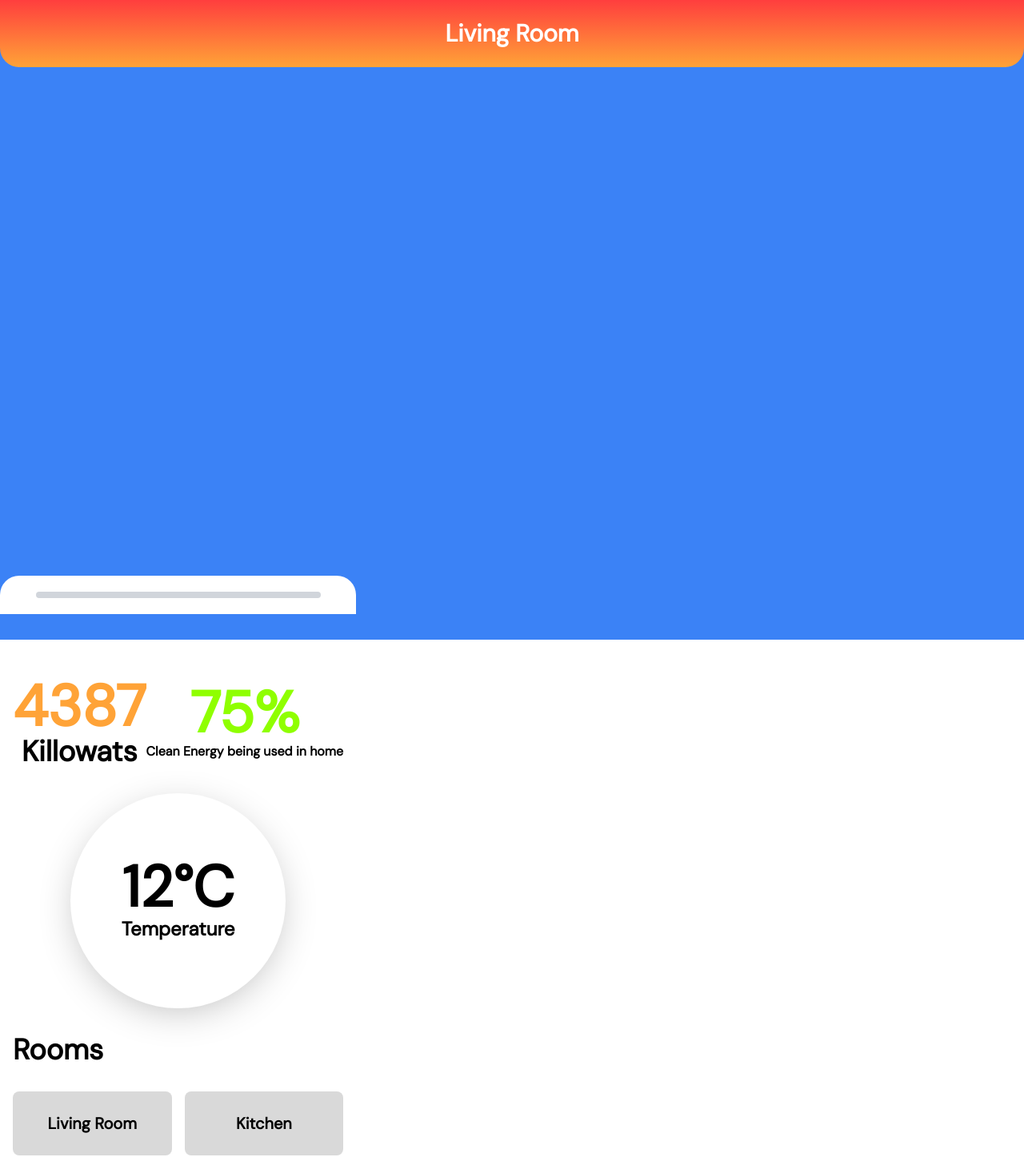
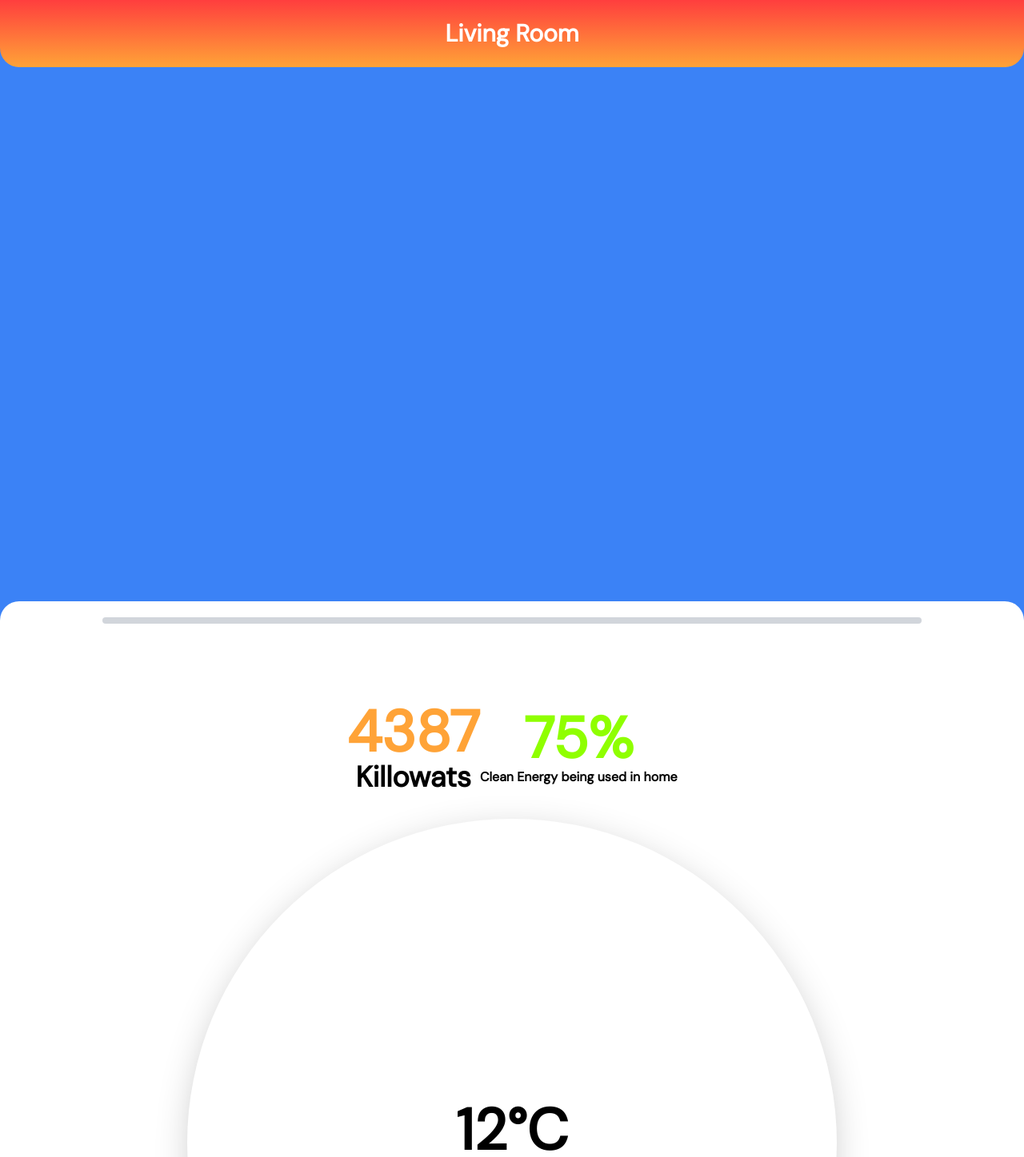
Before and after one commit to TheGraphVertices/Frontend, a React (Create React App) app: page / in a window 1280 px wide. Shown: the top 1447 px of the page at 80% size. Built offline with nearby package versions, Linux system fonts and the light colour scheme.

Commit message:
Added Stats page

```diff
--- a/src/App.jsx
+++ b/src/App.jsx
@@ -5,7 +5,7 @@ import Landing from './components/Landing';
 
 function App() {
   return (
-    <div className='font-body static'>
+    <div className='font-body absolute h-full'>
       <RoomTab />
       <Landing />
       <Stats />
--- a/src/components/Landing.jsx
+++ b/src/components/Landing.jsx
@@ -1,7 +1,10 @@
 function Landing(){
   return(
-	<div className="h-screen bg-blue-500">
+	<div className="h-screen bg-blue-500 absolute top-0 w-screen">
 	  <h1>Test</h1>
+	  <div className="rounded-t-3xl h-12 flex items-center justify-center bg-white absolute bottom-0 w-screen">
+		<div className="w-[80%] rounded-2xl bg-gray-300 h-2"></div>
+	  </div>
 	</div>
   )
 }
--- a/src/components/RoomTab.jsx
+++ b/src/components/RoomTab.jsx
@@ -1,6 +1,6 @@
 function RoomTab(){
   return(
-    <div className="bg-gradient-to-b from-[#FF3E3E] to-[#FFA337] rounded-bl-3xl rounded-br-3xl py-6 flex justify-center absolute w-screen">
+    <div className="bg-gradient-to-b from-[#FF3E3E] to-[#FFA337] rounded-bl-3xl rounded-br-3xl py-6 flex justify-center fixed top-0 w-screen z-20">
 	  <h1 className="text-3xl font-extrabold text-white">Living Room</h1>
     </div>
   )
--- a/src/components/Stats.jsx
+++ b/src/components/Stats.jsx
@@ -4,11 +4,8 @@ import ApplianceButton from "./ApplianceButton"
 
 function Stats(){
   return(
-	<section className="top-[90%] absolute z-5 gap-0">
-	  <div className="rounded-t-3xl h-12 flex items-center justify-center bg-white">
-		<div className="w-[80%] rounded-2xl bg-gray-300 h-2"></div>
-	  </div>
-	  <section className="px-4 py-20 font-body flex items-center flex-col justify-center gap-8 h-full">
+	<section className="absolute top-full z-0">
+	  <section className="px-4 py-20 font-body flex items-center flex-col justify-center gap-8 h-full w-screen">
 	    <div className="flex flex-row">
 		  <div className="flex items-center flex-col">
 		    <h2 className="text-7xl font-extrabold text-[#FFA337]">4387</h2>
```
